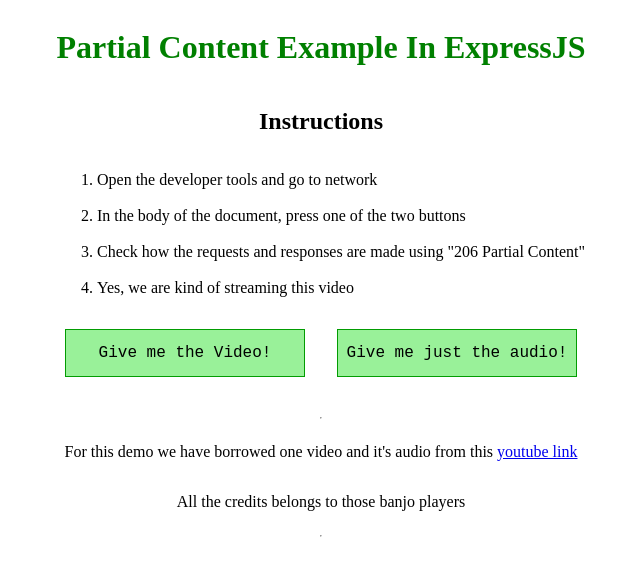
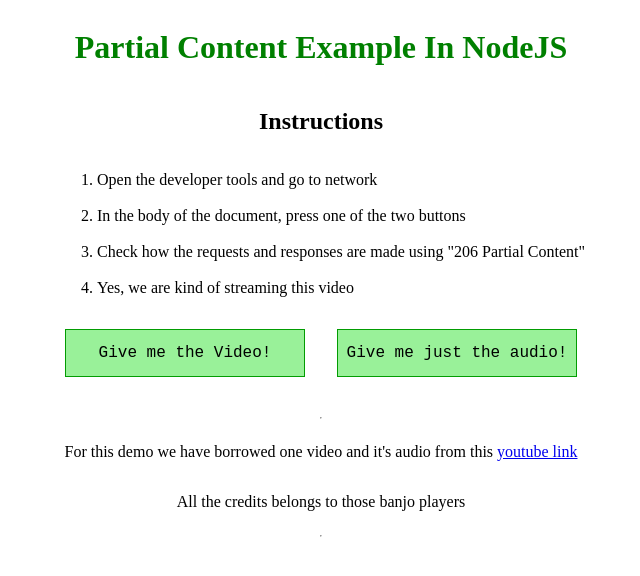
Before and after one commit to LautaroJayat/vainilla-nodejs-206-partial-content-streaming, a website: page views/index.html in a window 1280 px wide. Shown: the whole page, without its empty margins (319-959 px from the left). Drawn offline with Linux system fonts and the light colour scheme.

Commit message:
Changed the name of the page

```diff
--- a/views/index.html
+++ b/views/index.html
@@ -6,11 +6,11 @@
     <meta name="viewport" content="width=device-width, initial-scale=1.0">
     <meta http-equiv="X-UA-Compatible" content="ie=edge">
     <link rel="stylesheet" href="/styles.css">
-    <title>Partial Content Example In ExpressJS</title>
+    <title>Partial Content Example In NodeJS</title>
 </head>
 
 <body>
-    <h1>Partial Content Example In ExpressJS</h1>
+    <h1>Partial Content Example In NodeJS</h1>
     <h2>Instructions</h2>
     <ol>
         <li>Open the developer tools and go to network</li>
```
